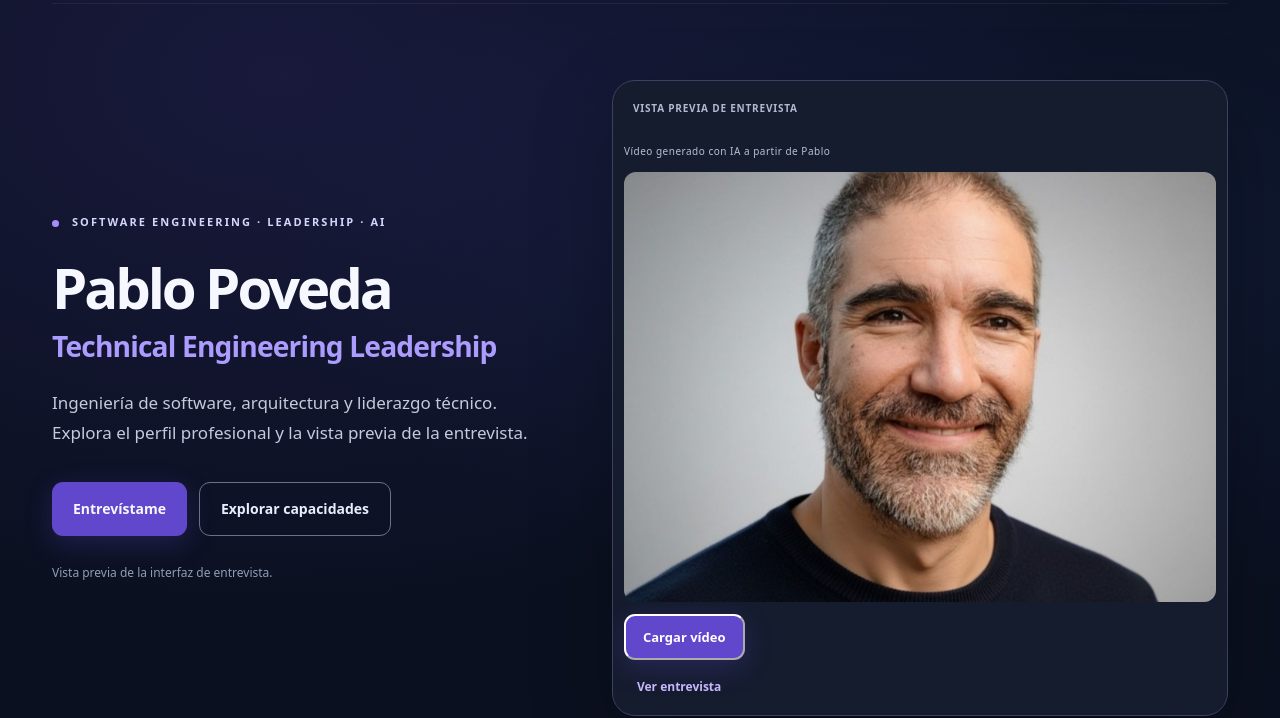
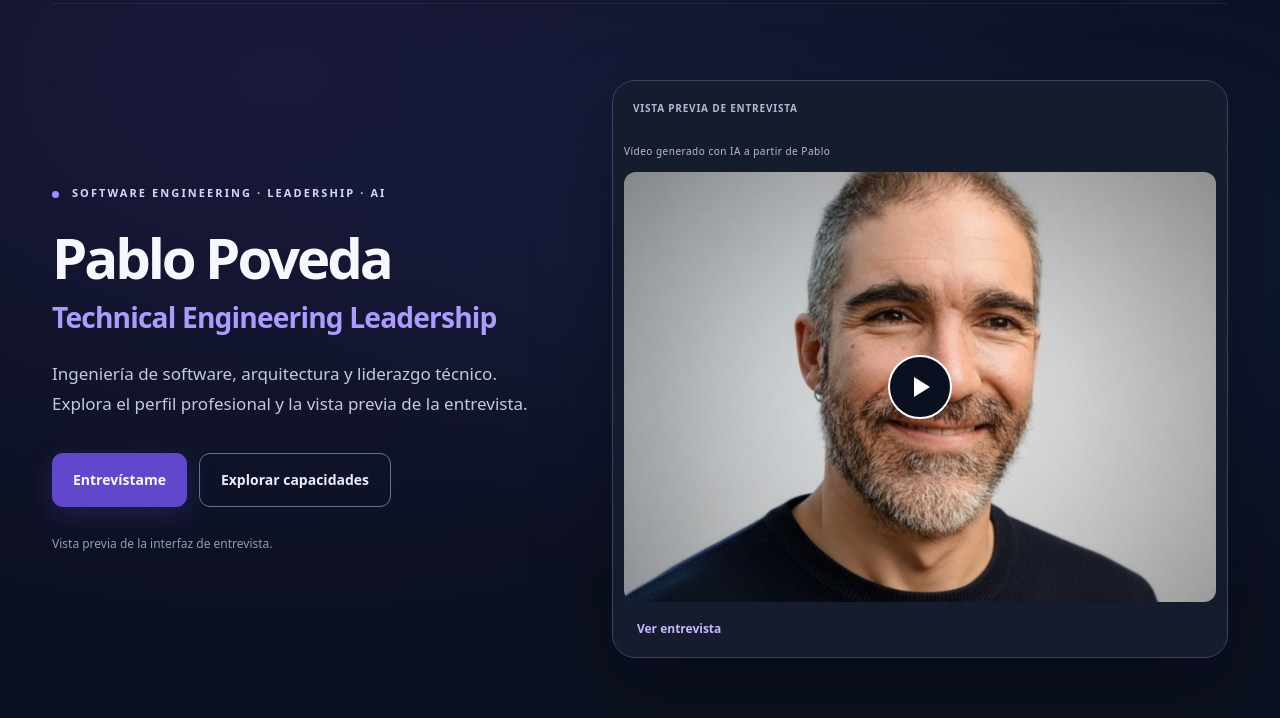
Before and after one commit to povedica/mi-cv, an Astro site: page / in a window 1280 px wide. Shown: the part 90-808 px from the top of the page. Built offline with nearby package versions, Linux system fonts and the light colour scheme; Astro itself is replaced by a stand-in of ours.

Commit message:
fix: show a play control on the avatar portrait
Refs #27

```diff
--- a/src/components/AvatarVideo.astro
+++ b/src/components/AvatarVideo.astro
@@ -30,8 +30,10 @@ const isHero = placement === 'hero';
       controlslist="nodownload"
       disablepictureinpicture
     ></video>
+    <button class="avatar-play" type="button" aria-label="Reproducir vídeo" hidden>
+      <span aria-hidden="true"></span>
+    </button>
   </div>
-  <button class="button button-primary" type="button" hidden>Cargar vídeo</button>
   <p role="status"></p>
   <noscript><p>Activa JavaScript para reproducir el vídeo.</p></noscript>
 </figure>
@@ -83,9 +85,44 @@ const isHero = placement === 'hero';
     margin: 0;
   }
 
-  button {
-    align-self: start;
-    margin-top: 12px;
+  .avatar-play {
+    position: absolute;
+    inset: 50% auto auto 50%;
+    transform: translate(-50%, -50%);
+    display: grid;
+    place-items: center;
+    width: 64px;
+    height: 64px;
+    border: 2px solid #fff;
+    border-radius: 50%;
+    background: #0b1020;
+    color: #fff;
+    cursor: pointer;
+  }
+
+  .avatar-play[hidden] {
+    display: none;
+  }
+
+  .avatar-play:hover {
+    background: #242d46;
+  }
+
+  .avatar-play:focus-visible {
+    outline: 3px solid #fff;
+    outline-offset: 4px;
+  }
+
+  .avatar-play:disabled {
+    cursor: wait;
+  }
+
+  .avatar-play span {
+    width: 0;
+    height: 0;
+    margin-left: 4px;
+    border-block: 10px solid transparent;
+    border-inline-start: 16px solid currentColor;
   }
 
   p:empty {
@@ -127,8 +164,8 @@ const isHero = placement === 'hero';
       video.controls = false;
       load.hidden = false;
       load.disabled = false;
+      load.setAttribute('aria-label', 'Reintentar reproducción del vídeo');
       load.focus();
-      load.textContent = 'Reintentar carga del vídeo';
       status.textContent = 'El vídeo no está disponible en este momento.';
     }
 
```
